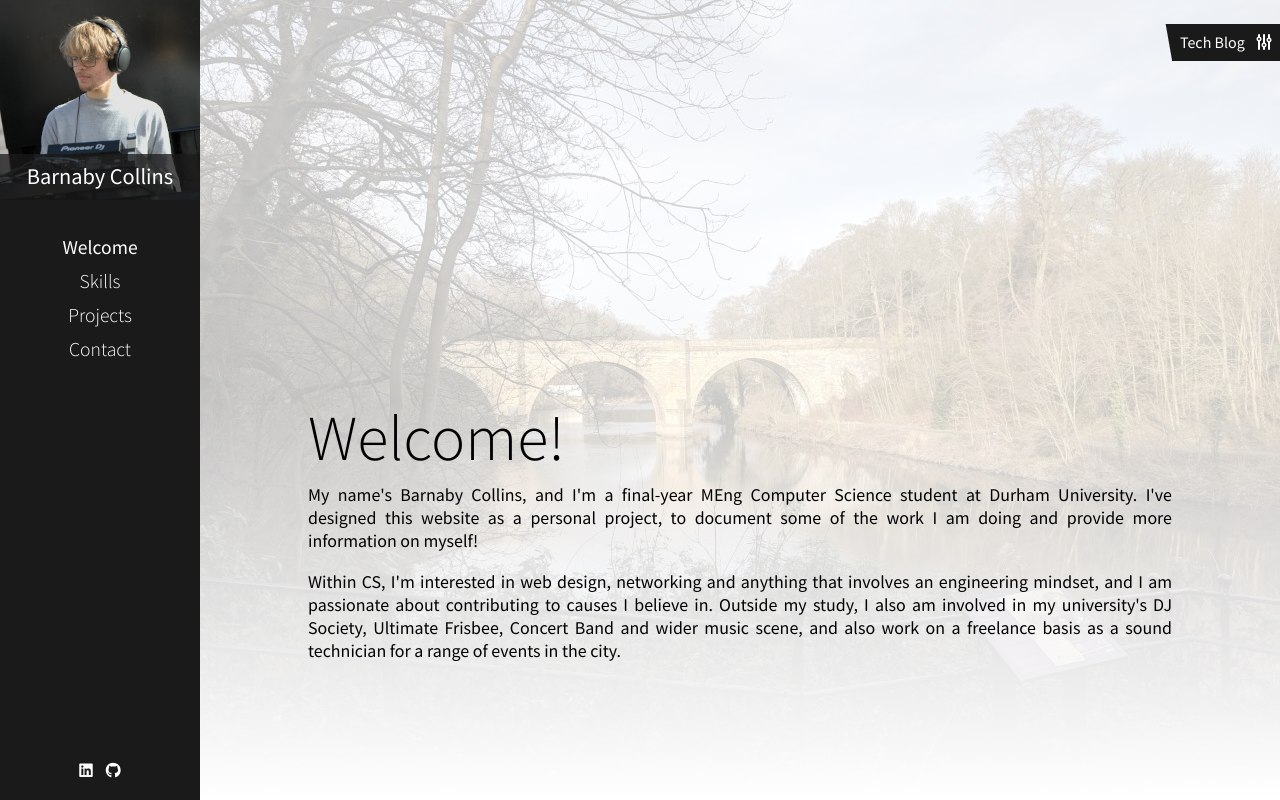
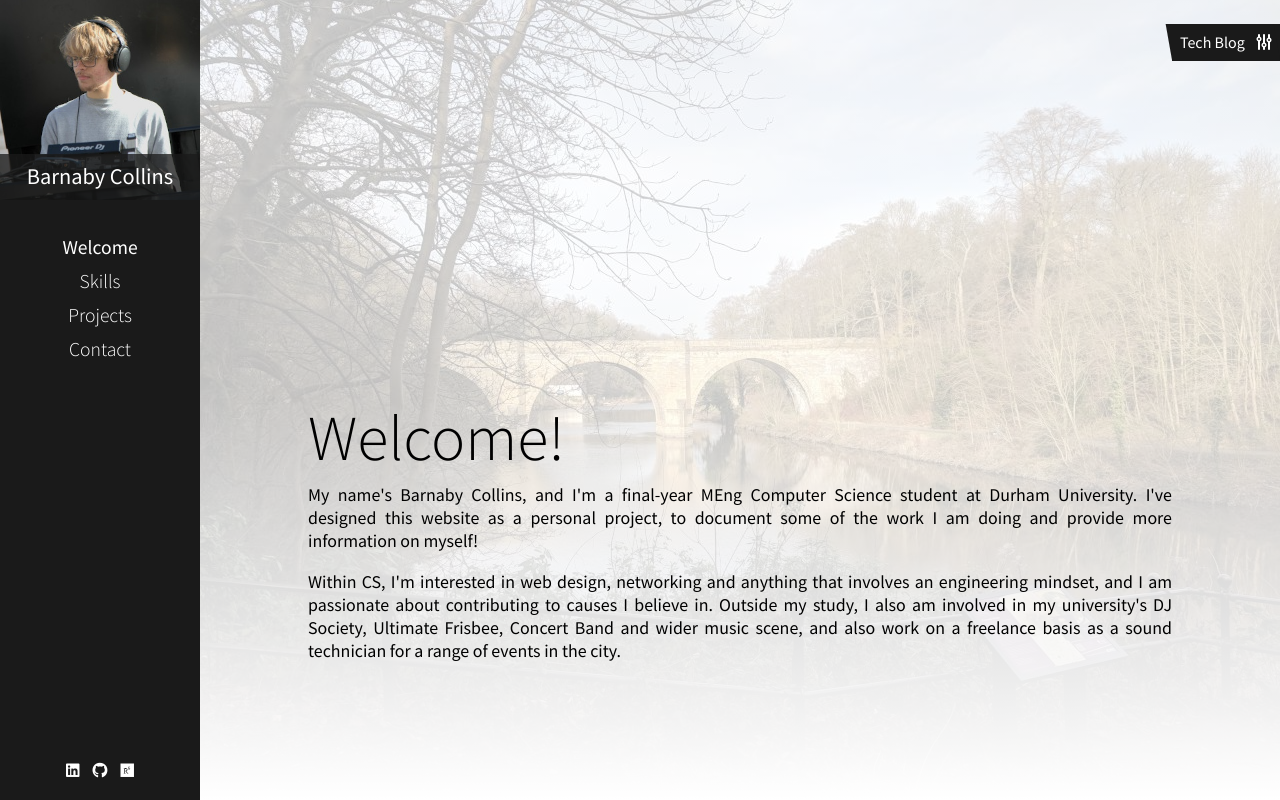
Before and after one commit to barnabycollins/barnabycollins.github.io, a plain HTML site: page index.html in a window 1280 px wide. Shown: the top 800 px of the page. Drawn offline with nearby package versions, Linux system fonts and the light colour scheme; files that its build step writes are made by us from their sources.

Commit message:
Add link to thesis

```diff
--- a/index.html
+++ b/index.html
@@ -100,6 +100,9 @@
                 </li>
                 <li>
                     <a target="_blank" href="https://github.com/barnabycollins"><i class="fa-brands fa-github"></i></a>
+                </li>
+                <li>
+                    <a target="_blank" href="https://www.researchgate.net/publication/360298528_Application_of_Genetic_Programming_to_Creative_Sound_Synthesis_in_Web_Audio"><i class="fa-brands fa-researchgate"></i></a>
                 </li>
             </ul>
         </div>
```
